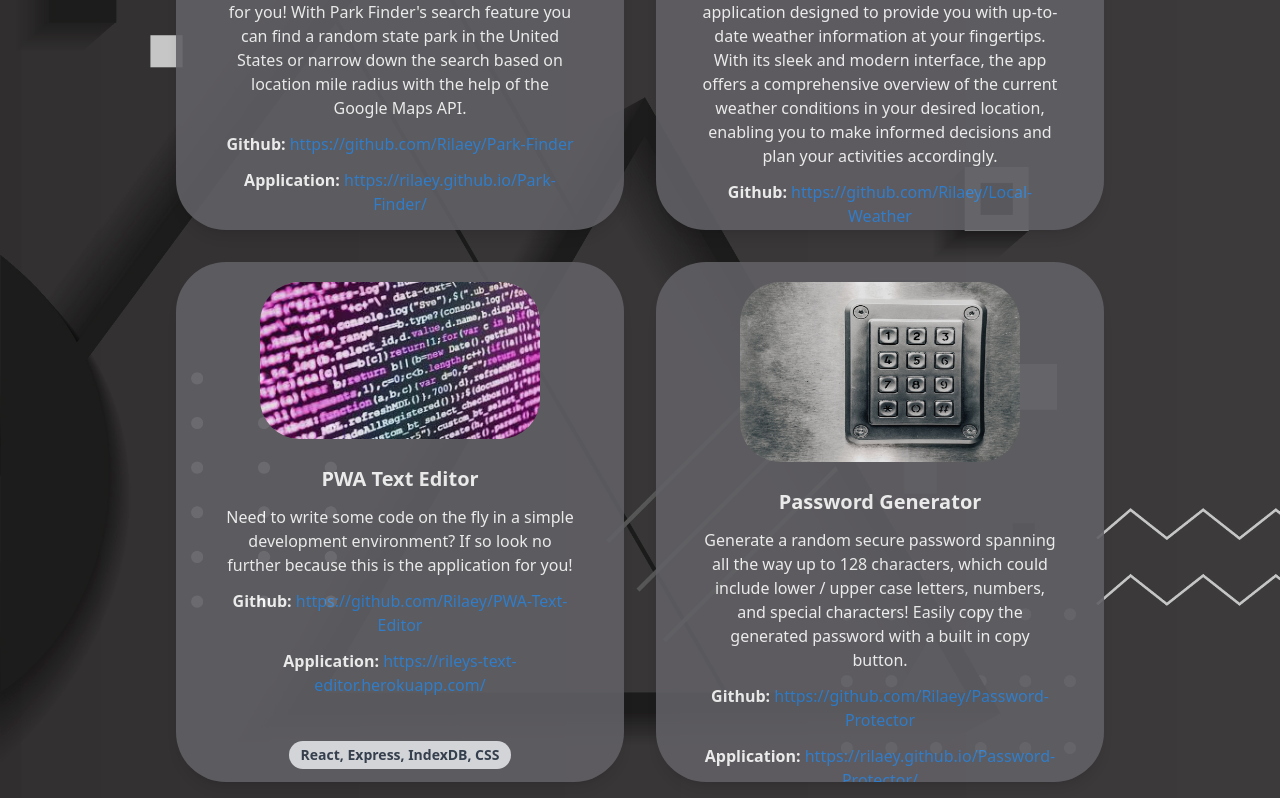
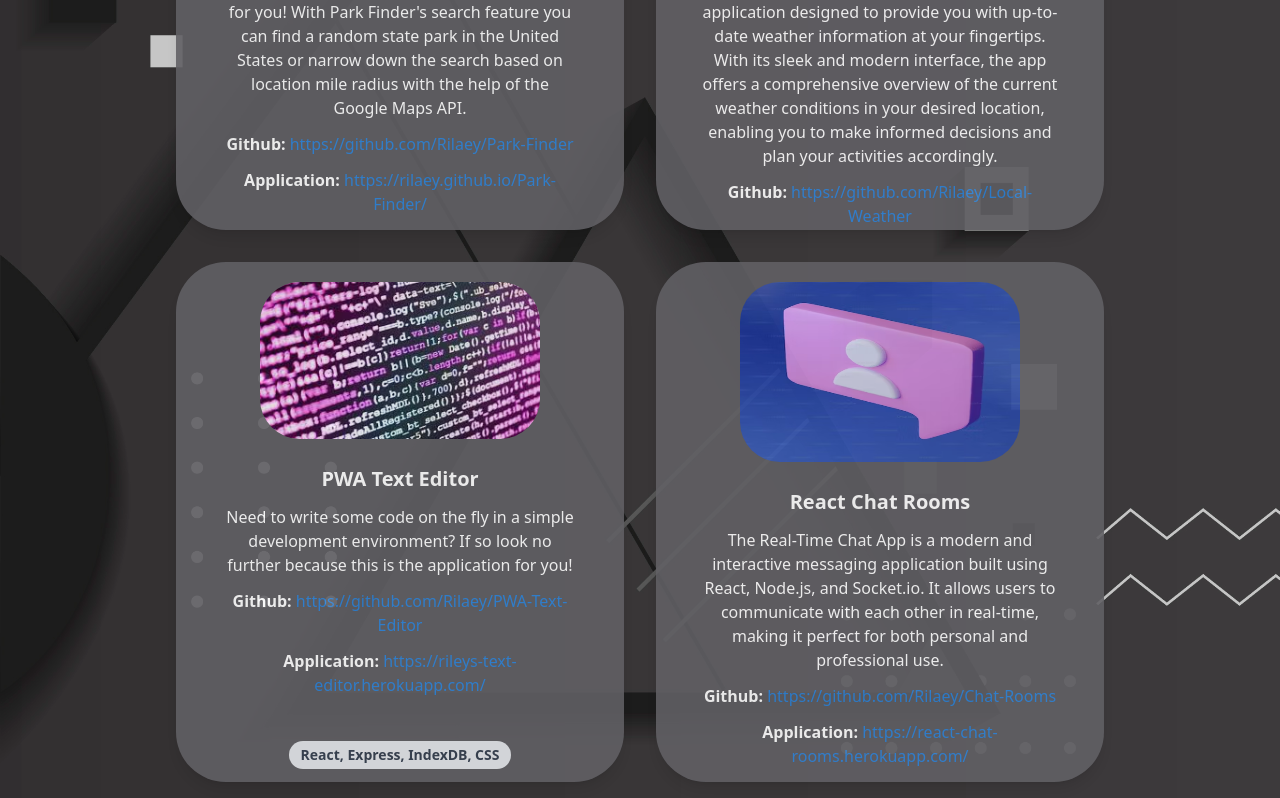
Before and after one commit to Rilaey/Industry-Portfolio, a React (Create React App) app: page /Projects in a window 1280 px wide. Shown: the part 1027-1825 px from the top of the page. Built offline with nearby package versions, Linux system fonts and the light colour scheme.

Commit message:
made homepage more reusable. added react chat rooms to project section.

```diff
--- a/src/App.js
+++ b/src/App.js
@@ -1,15 +1,26 @@
-import { BrowserRouter, Routes, Route } from 'react-router-dom'
-import Home from './Pages/Home'
-import AboutMe from './Pages/AboutMe'
-import ContactMe from './Pages/ContactMe'
-import Projects from './Pages/Projects'
-import Resume from './Pages/Resume'
+import { BrowserRouter, Routes, Route } from "react-router-dom";
+import Home from "./Pages/Home";
+import AboutMe from "./Pages/AboutMe";
+import ContactMe from "./Pages/ContactMe";
+import Projects from "./Pages/Projects";
+import Resume from "./Pages/Resume";
 
 function App() {
   return (
     <BrowserRouter>
       <Routes>
-        <Route path="/" element={<Home />} />
+        <Route
+          path="/"
+          element={
+            <Home
+              fullName="Riley Newhart"
+              jobTitle="Full Stack Developer"
+              githubLink="https://github.com/Rilaey"
+              linkedInLink="https://www.linkedin.com/in/riley-newhart-667b43128/"
+              twitterLink="https://twitter.com/codingWithRiley"
+            />
+          }
+        />
         <Route path="/AboutMe" element={<AboutMe />} />
         <Route path="/ContactMe" element={<ContactMe />} />
         <Route path="/Projects" element={<Projects />} />
--- a/src/Pages/Home.js
+++ b/src/Pages/Home.js
@@ -5,14 +5,14 @@ import GitHubLogo from "../images/github-logo.png";
 import LinkedInLogo from "../images/linkedin-logo.png";
 import TwitterLogo from "../images/twitter-white-logo.png";
 
-export default function Home() {
+export default function Home({ fullName, jobTitle, githubLink, linkedInLink, twitterLink}) {
   const navigate = useNavigate();
 
   return (
     <div className="home-layout flex flex-col items-center text-center justify-center">
       <div>
-        <h1 className="home-header">Riley Newhart</h1>
-        <h1 className="home-header">Full Stack Developer</h1>
+        <h1 className="home-header">{fullName}</h1>
+        <h1 className="home-header">{jobTitle}</h1>
       </div>
       <div>
         <div className="home-buttons flex flex-wrap m-6">
@@ -44,12 +44,12 @@ export default function Home() {
 
       <div className="flex align-center">
         <div>
-          <a href="https://github.com/Rilaey">
+          <a href={githubLink}>
             <img src={GitHubLogo} alt="github logo" className="social-logo" />
           </a>
         </div>
         <div>
-          <a href="https://www.linkedin.com/in/riley-newhart-667b43128/">
+          <a href={linkedInLink}>
             <img
               src={LinkedInLogo}
               alt="linkedin logo"
@@ -58,7 +58,7 @@ export default function Home() {
           </a>
         </div>
         <div>
-          <a href="https://twitter.com/codingWithRiley">
+          <a href={twitterLink}>
             <img src={TwitterLogo} alt="twitter logo" className="social-logo" />
           </a>
         </div>
--- a/src/Pages/Projects.js
+++ b/src/Pages/Projects.js
@@ -5,7 +5,7 @@ import BackyardSportsLogo from "../images/BackyardSportsLogo1.png";
 import ParkFinderLogo from "../images/ParkFinderLogo.png";
 import LocalWeatherLogo from "../images/weather-logo.jpg";
 import TextEditorLogo from "../images/text-edit.jpeg";
-import PasswordLogo from "../images/password.jpg";
+import ChatLogo from "../images/chat-logo.avif";
 
 export default function Projects() {
   const [projects, setProjects] = useState([
@@ -62,14 +62,14 @@ export default function Projects() {
       application: "https://rileys-text-editor.herokuapp.com/"
     },
     {
-      image: PasswordLogo,
-      altText: "password logo",
-      title: "Password Generator",
+      image: ChatLogo,
+      altText: "Chat rooms logo",
+      title: "React Chat Rooms",
       description:
-        "Generate a random secure password spanning all the way up to 128 characters, which could include lower / upper case letters, numbers, and special characters! Easily copy the generated password with a built in copy button.",
-      tools: "HTML, CSS, JavaScript",
-      github: "https://github.com/Rilaey/Password-Protector",
-      application: "https://rilaey.github.io/Password-Protector/"
+        "The Real-Time Chat App is a modern and interactive messaging application built using React, Node.js, and Socket.io. It allows users to communicate with each other in real-time, making it perfect for both personal and professional use.",
+      tools: "React, Node, Express, Socket.io",
+      github: "https://github.com/Rilaey/Chat-Rooms",
+      application: "https://react-chat-rooms.herokuapp.com/"
     }
   ]);
 
```
Also changed, not shown: src/images/chat-logo.avif (added).
